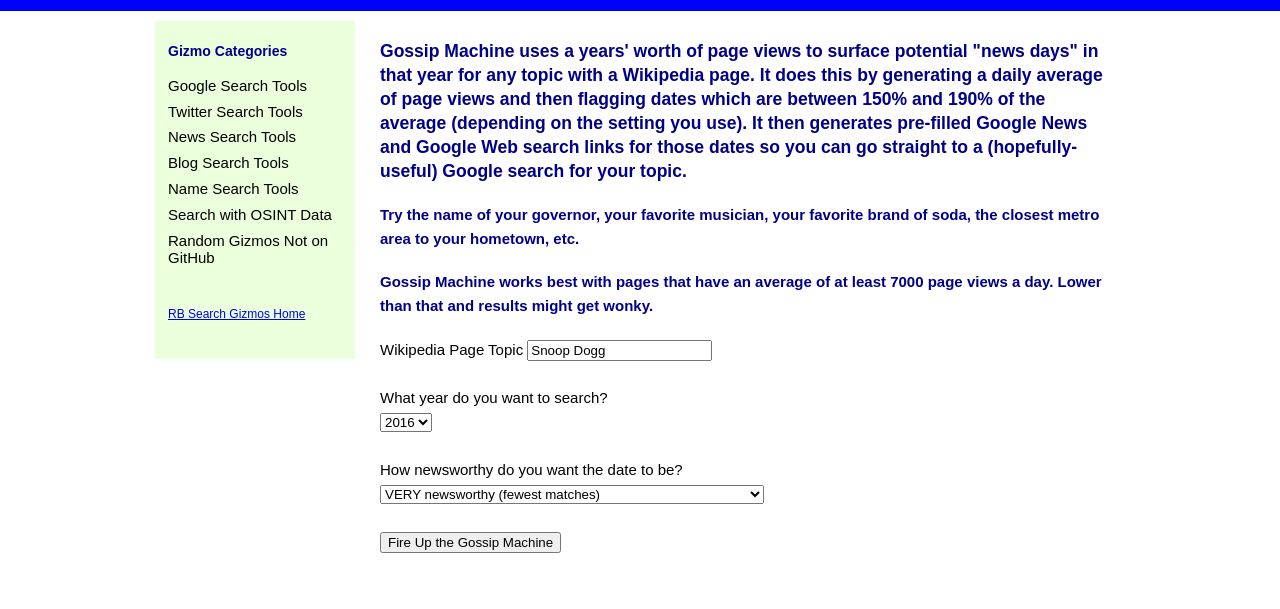
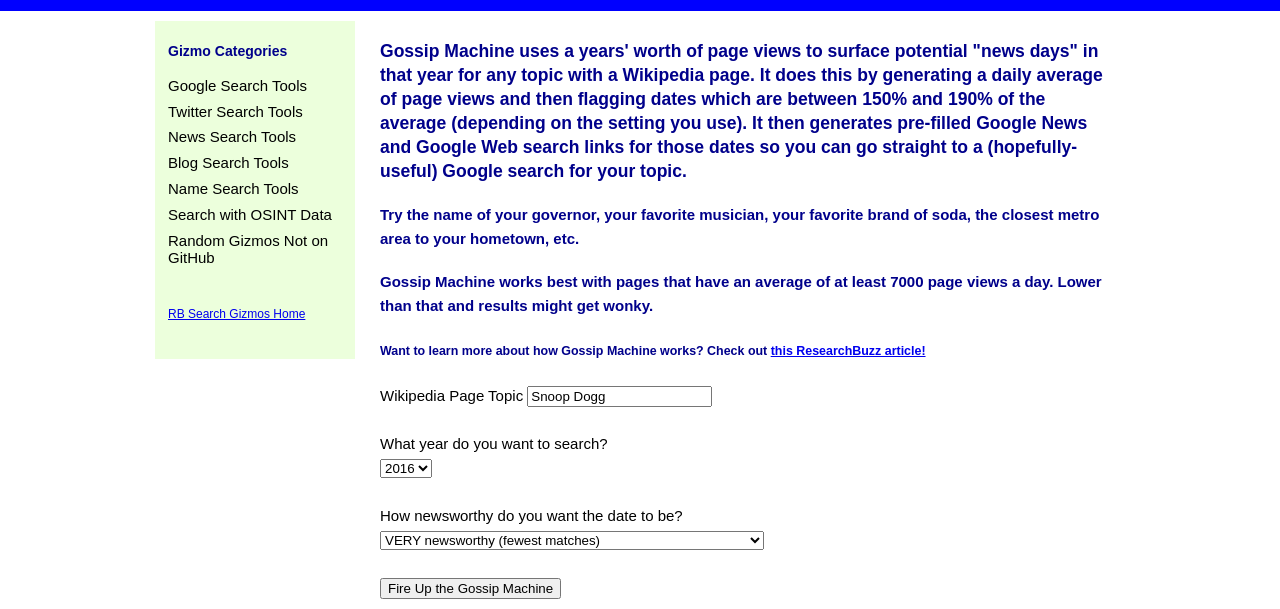
Before and after one commit to ResearchBuzz/Gossip-Machine, a plain HTML site: page index.html in a window 1280 px wide. Shown: the part 148-757 px from the top of the page. Drawn offline with Linux system fonts and the light colour scheme.

Commit message:
Update index.html

```diff
--- a/index.html
+++ b/index.html
@@ -100,6 +100,8 @@
 <h4>Try the name of your governor, your favorite musician, your favorite brand of soda, the closest metro area to your hometown, etc. </h4>
 
 <h4>Gossip Machine works best with pages that have an average of at least 7000 page views a day. Lower than that and results might get wonky.</h4>
+
+							<h5>Want to learn more about how Gossip Machine works? Check out <a href="https://researchbuzz.me/2022/08/29/mining-wikipedia-s-page-view-counts-with-gossip-machine/">this ResearchBuzz article!</a></h5>
 
 <div id="info1">
 </div>
```
